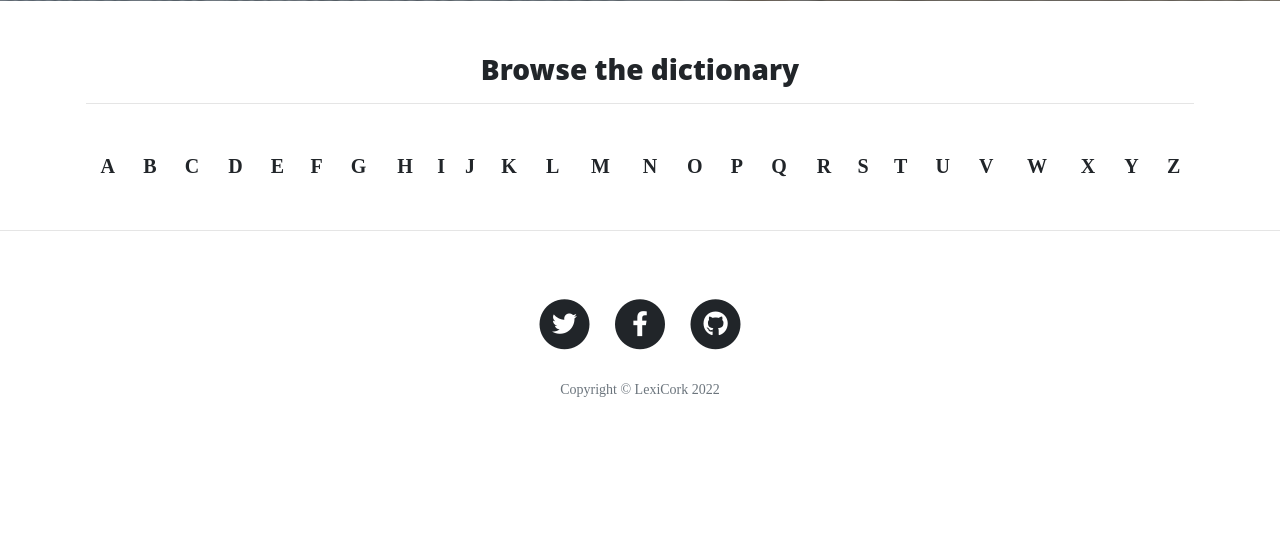
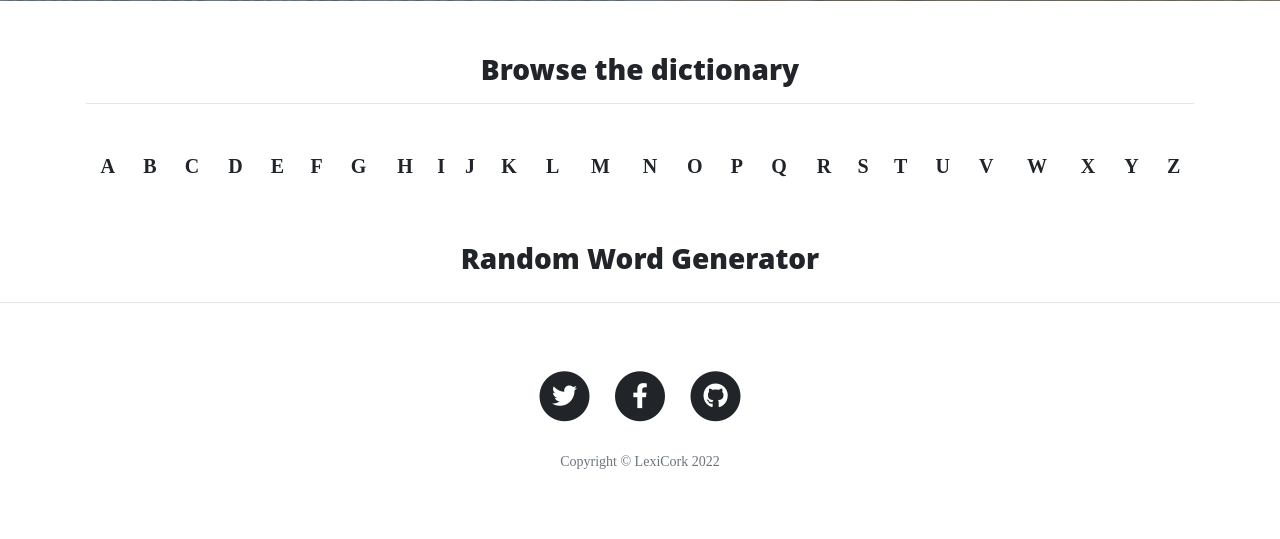
Before and after one commit to Code-Institute-Submissions/MaggieWalsh-LexiCorkResub, a Flask app: page / in a window 1280 px wide. Shown: the part 535-1074 px from the top of the page. Before the commit the page ends 932 px from the top, so only its background shows below. Run offline with Flask 2, Linux system fonts and the light colour scheme; data that the repository does not hold is empty; some libraries are stand-ins or nearby versions.

Commit message:
Add random word generator

```diff
--- a/templates/index.html
+++ b/templates/index.html
@@ -11,6 +11,16 @@
             {% endfor %}
         </tr>
     </table>
+    <br>
+    <div class="row">
+      <div class="col">
+          <div class="card-panel text-center">
+              <h3 class="center-align">
+                  Random Word Generator
+              </h3>
+          </div>
+      </div>
+  </div>
     <div class="card-deck w-50 home-card-deck">
         {% for word in words %}
         <div class="card">
@@ -19,6 +29,9 @@
             <p class="card-text"><strong>Definition : </strong>{{ word.definition }}</p>
             <p class="card-text"><strong>Use : </strong>{{ word.use }}</p>
             <p class="card-text"><em>Submitted by : {{ word.created_by|capitalize }}</em></p>
+            <div>
+              <button class="btn-sm btn-dark rounded text-center text-uppercase" onClick="window.location.reload();">New word</button>
+              </div>
           </div>
         </div>
         {% endfor %}
```
